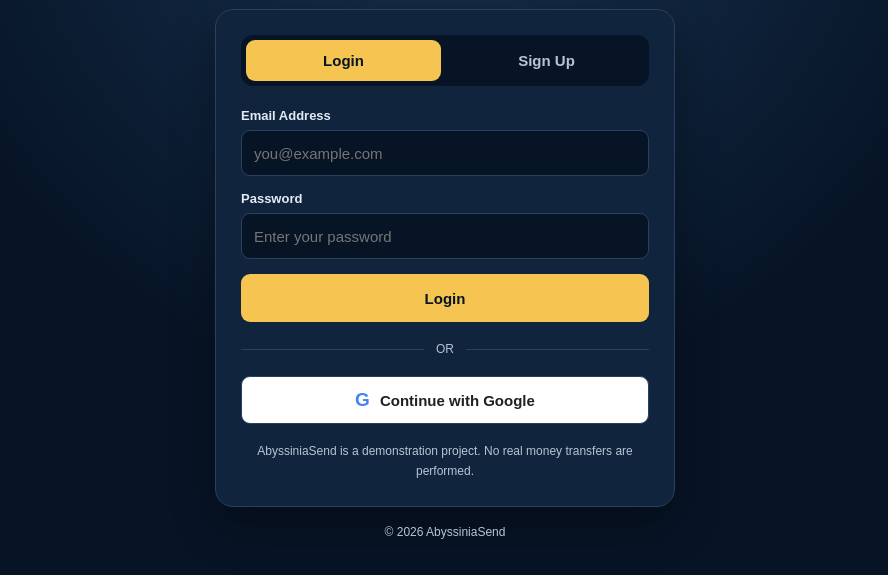
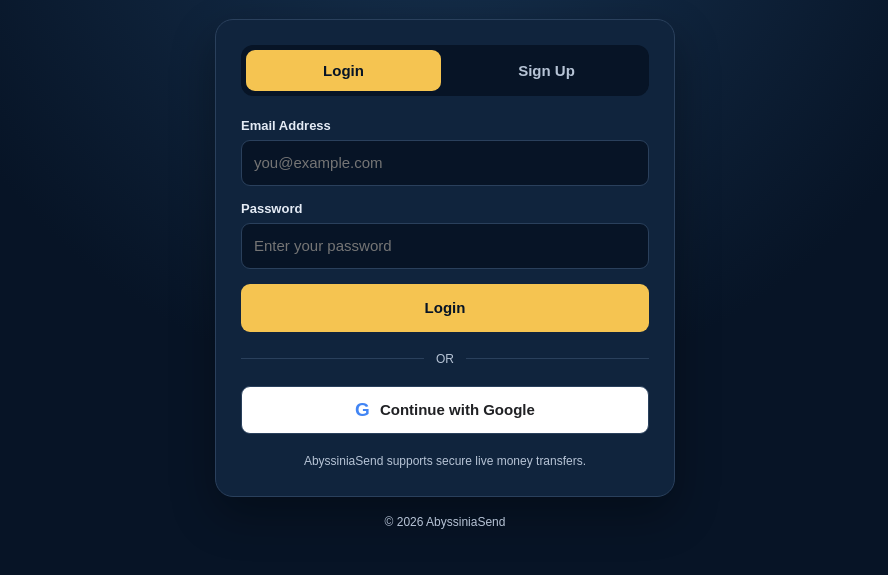
Before and after one commit to AbyssiniaSend/AbyssiniaSend, a website: page login.html in a window 1280 px wide. Shown: the part 169-744 px from the top of the page, without its empty margins (195-1083 px from the left). Drawn offline with Linux system fonts and the light colour scheme.

Commit message:
Revise note about AbyssiniaSend functionality
Updated note to reflect that AbyssiniaSend supports secure live money transfers.

```diff
--- a/login.html
+++ b/login.html
@@ -365,10 +365,7 @@
         <span>Continue with Google</span>
       </a>
 
-      <p class="note">
-        AbyssiniaSend is a demonstration project.
-        No real money transfers are performed.
-      </p>
+     <p class="note">AbyssiniaSend supports secure live money transfers.</p>
     </section>
 
     <footer class="footer">
```
